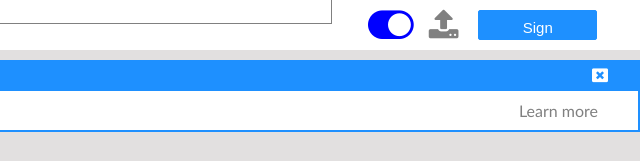
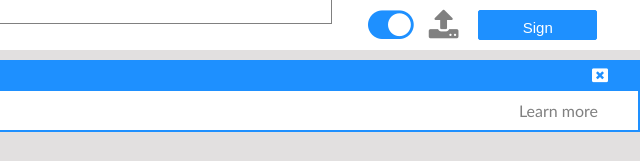
Before and after one commit to Tripple-A/Youtube-Clone, a plain HTML site: page index.html in a window 1280 px wide. Shown: the top 161 px of the page, 640-1280 px from the left. Drawn offline with Linux system fonts and the light colour scheme; grey boxes are pictures that could not be loaded.

Commit message:
toggle color changed

```diff
--- a/css/header.css
+++ b/css/header.css
@@ -44,7 +44,7 @@ nav#navbar section #search-icon{
 
 #toggle{
     font-size: 5vh;
-    color:blue;
+    color:dodgerblue;
     padding-right:15px
 }
 
```
